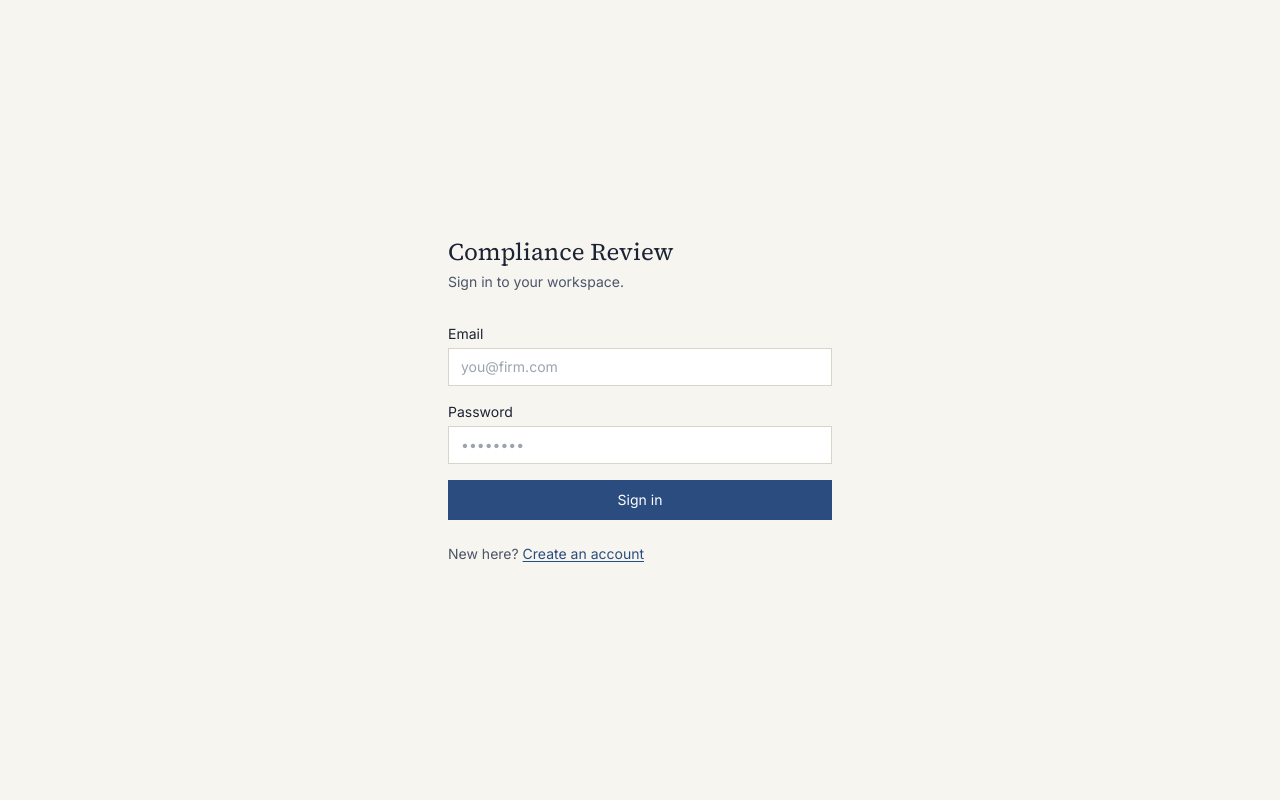
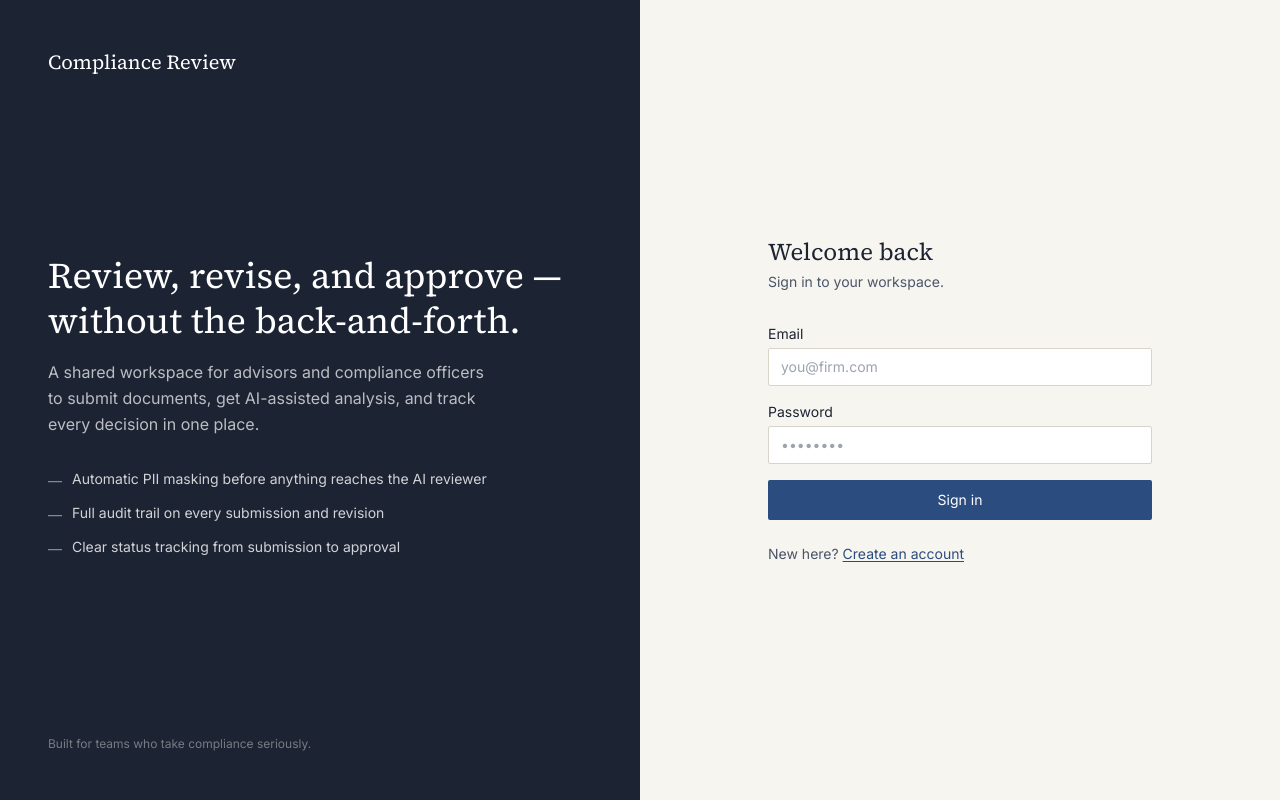
Before and after one commit to Clouders-Backend-Frontend-and-Data-AI/compliance-document-review, a React (Vite) app in the folder frontend/: page /login in a window 1280 px wide. Built offline with nearby package versions, Linux system fonts and the light colour scheme; no server answers.

Commit message:
feat: add branded intro panel to login page

```diff
--- a/frontend/src/pages/Login.jsx
+++ b/frontend/src/pages/Login.jsx
@@ -26,10 +26,55 @@ export default function Login() {
   }
 
   return (
-    <div className="min-h-screen flex items-center justify-center px-4">
+    <div className="min-h-screen flex">
+      {/* Intro panel */}
+      <div className="hidden lg:flex lg:w-1/2 bg-ink text-white flex-col justify-between px-12 py-12">
+        <p className="font-serif text-xl">Compliance Review</p>
+
+        <div>
+          <h1 className="font-serif text-4xl leading-tight mb-4">
+            Review, revise, and approve —
+            <br />
+            without the back-and-forth.
+          </h1>
+          <p className="text-white/70 text-base leading-relaxed mb-8 max-w-md">
+            A shared workspace for advisors and compliance officers to submit
+            documents, get AI-assisted analysis, and track every decision in
+            one place.
+          </p>
+
+          <ul className="space-y-3 text-sm text-white/80">
+            <li className="flex items-start gap-2.5">
+              <span className="text-white/50 mt-0.5">—</span>
+              Automatic PII masking before anything reaches the AI reviewer
+            </li>
+            <li className="flex items-start gap-2.5">
+              <span className="text-white/50 mt-0.5">—</span>
+              Full audit trail on every submission and revision
+            </li>
+            <li className="flex items-start gap-2.5">
+              <span className="text-white/50 mt-0.5">—</span>
+              Clear status tracking from submission to approval
+            </li>
+          </ul>
+        </div>
+
+        <p className="text-xs text-white/40">
+          Built for teams who take compliance seriously.
+        </p>
+      </div>
+
+      {/* Form panel */}
+      <div className="w-full lg:w-1/2 flex items-center justify-center px-4 bg-paper">
         <div className="w-full max-w-sm">
-        <h1 className="text-2xl mb-1">Compliance Review</h1>
-        <p className="text-sm text-slate mb-8">Sign in to your workspace.</p>
+          <div className="lg:hidden mb-8">
+            <h1 className="font-serif text-2xl text-ink mb-1">Compliance Review</h1>
+            <p className="text-sm text-slate">Sign in to your workspace.</p>
+          </div>
+          <div className="hidden lg:block mb-8">
+            <h2 className="font-serif text-2xl text-ink mb-1">Welcome back</h2>
+            <p className="text-sm text-slate">Sign in to your workspace.</p>
+          </div>
 
           <form onSubmit={handleSubmit} className="space-y-4">
             <div>
@@ -42,7 +87,7 @@ export default function Login() {
                 required
                 value={email}
                 onChange={(e) => setEmail(e.target.value)}
-              className="w-full border border-hairline px-3 py-2 text-sm bg-white focus:outline-none focus:border-signal"
+                className="w-full border border-hairline rounded-sm px-3 py-2 text-sm bg-white focus:outline-none focus:border-signal"
                 placeholder="you@firm.com"
               />
             </div>
@@ -56,19 +101,19 @@ export default function Login() {
                 required
                 value={password}
                 onChange={(e) => setPassword(e.target.value)}
-              className="w-full border border-hairline px-3 py-2 text-sm bg-white focus:outline-none focus:border-signal"
+                className="w-full border border-hairline rounded-sm px-3 py-2 text-sm bg-white focus:outline-none focus:border-signal"
                 placeholder="••••••••"
               />
             </div>
 
             {error && (
-            <p className="text-sm text-rust bg-rustBg px-3 py-2">{error}</p>
+              <p className="text-sm text-rust bg-rustBg rounded-sm px-3 py-2">{error}</p>
             )}
 
             <button
               type="submit"
               disabled={loading}
-            className="w-full bg-signal text-white text-sm py-2.5 disabled:opacity-60"
+              className="w-full bg-signal text-white text-sm py-2.5 rounded-sm hover:opacity-90 transition-opacity disabled:opacity-60"
             >
               {loading ? "Signing in…" : "Sign in"}
             </button>
@@ -82,5 +127,6 @@ export default function Login() {
           </p>
         </div>
       </div>
+    </div>
   );
 }
```
Lines whose indentation alone changed are shown as unchanged.
